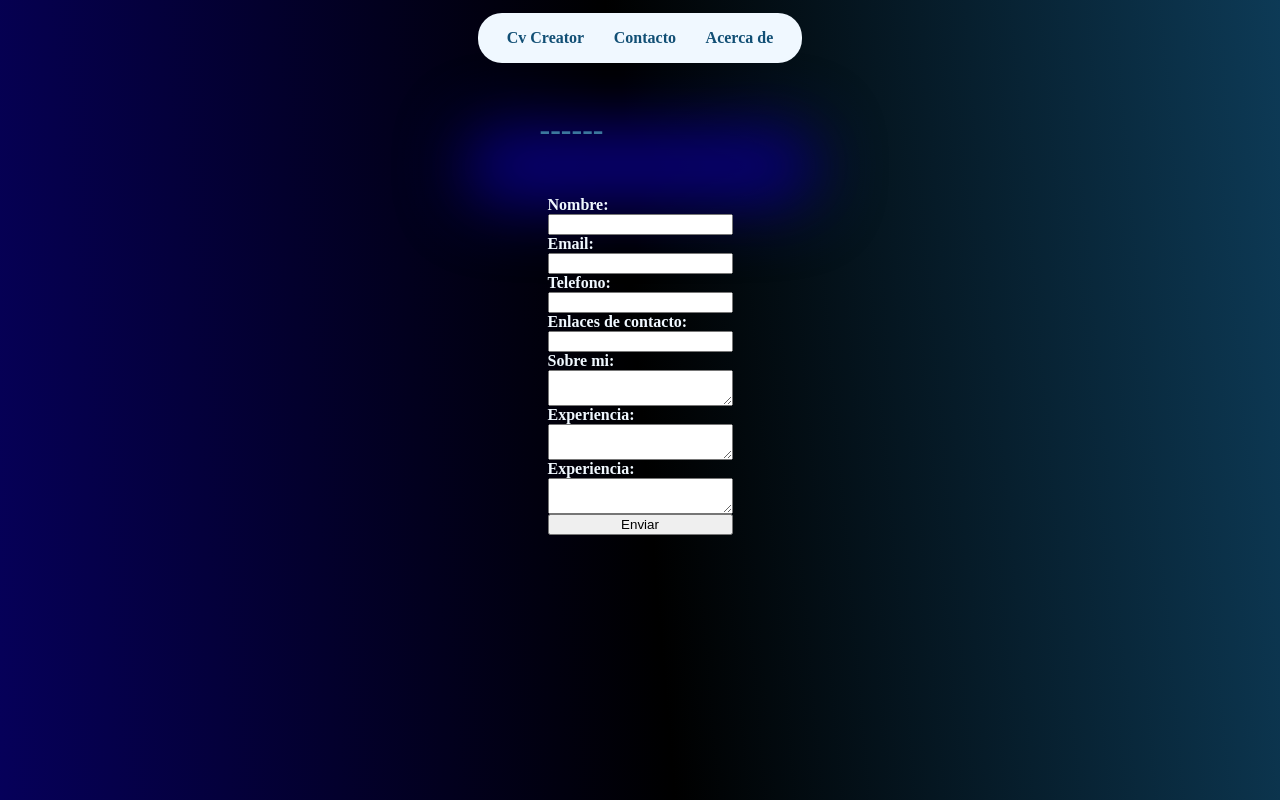
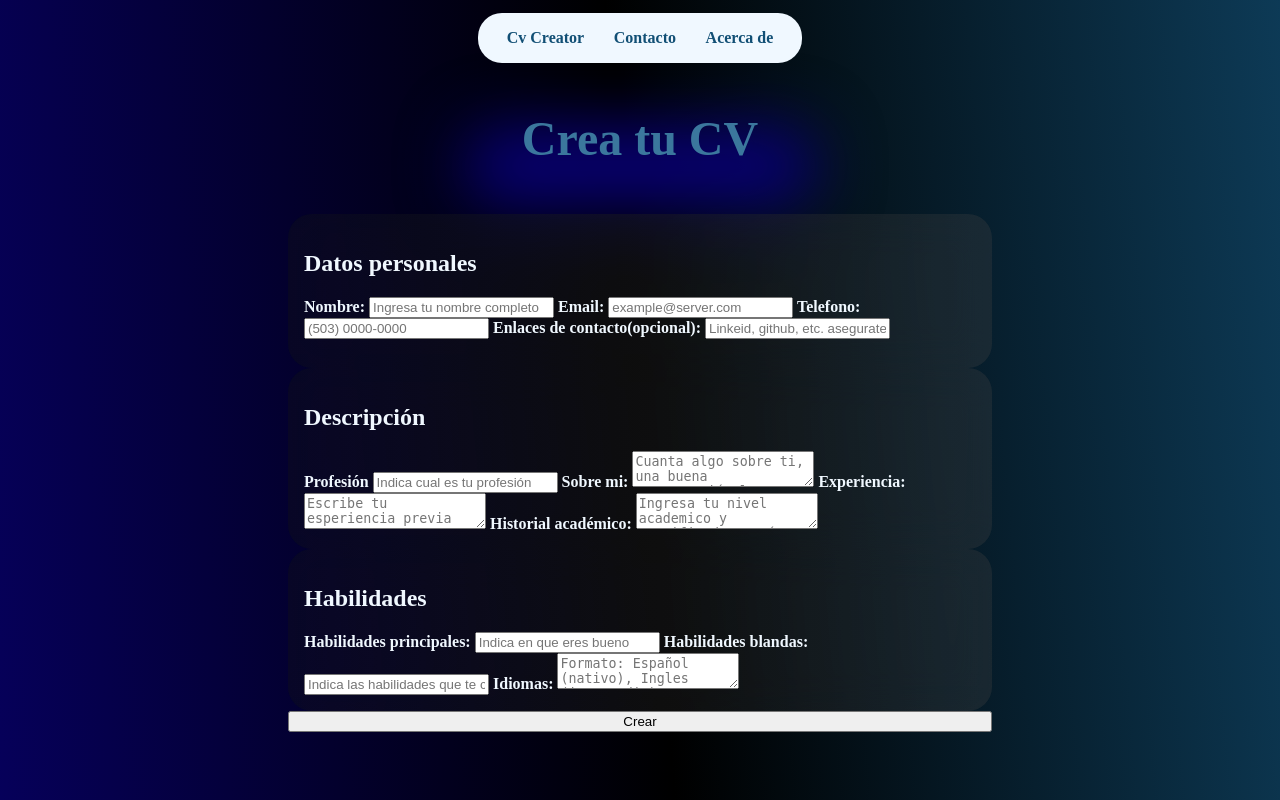
Before and after one commit to xsismadn3ss/cv_creator, a Django app: page /creator in a window 1280 px wide. Run offline with Django 5.2, Linux system fonts and the light colour scheme; some web fonts are replaced.

Commit message:
finalizar plantilla de formulario de creación

```diff
--- a/cv_creator/templates/create.html
+++ b/cv_creator/templates/create.html
@@ -1,35 +1,55 @@
 {% extends "master.html" %}
+{% load static %}
+
 {% block title %}Crear CV{% endblock title %}
 
 {% block content %}
 <section class="body_font">
-    <h1>------</h1>
+    <h1 class="xl center">Crea tu CV</h1>
+
     <section>
-        <form method="post">
+        <form id="form" method="post">
             {% csrf_token %}
-            <label for="name">Nombre:</label>
-            <input type="text" name="" id="">
+            <div class="card">
+                <h2>Datos personales</h2>
+                <label for="name">Nombre:</label>
+                <input type="text" name="name" id="name" placeholder="Ingresa tu nombre completo">
+                <label for="email">Email:</label>
+                <input type="email" name="email" id="email" placeholder="example@server.com">
+                <label for="phone">Telefono:</label>
+                <input type="number" name="phone" id="phone" placeholder="(503) 0000-0000">
+                <label for="urls">Enlaces de contacto(opcional):</label>
+                <input style="margin-bottom: 1em;" type="text" name="urls" id="urls"
+                    placeholder="Linkeid, github, etc. asegurate de separarlos por coma">
+            </div>
 
-            <label for="email">Email:</label>
-            <input type="text" name="" id="">
+            <div class="card">
+                <h2>Descripción</h2>
+                <label for="job">Profesión</label>
+                <input type="text" name="job" id="job" placeholder="Indica cual es tu profesión">
+                <label for="about">Sobre mi:</labxel>
+                    <textarea name="about" id="about"
+                        placeholder="Cuanta algo sobre ti, una buena presentación lo cambia todo"></textarea>
+                    <label for="experience">Experiencia:</label>
+                    <textarea name="exp" id="exp" placeholder="Escribe tu esperiencia previa"></textarea>
+                    <label for="education">Historial académico:</label>
+                    <textarea name="education" id="education"
+                        placeholder="Ingresa tu nivel academico y certificados aquí"></textarea>
+            </div>
 
-            <label for="phone">Telefono:</label>
-            <input type="text" name="" id="">
-
-            <label for="urls">Enlaces de contacto:</label>
-            <input type="text" name="" id="">
-
-            <labxel for="about">Sobre mi:</labxel>
-            <textarea name="" id=""></textarea>
-
-            <label for="experience">Experiencia:</label>
-            <textarea name="" id=""></textarea>
-
-            <label for="Certificados y Educación">Experiencia:</label>
-            <textarea name="" id=""></textarea>
-
-            <button type="button">Enviar</button>
+            <div class="card">
+                <h2>Habilidades</h2>
+                <label for="top">Habilidades principales:</label>
+                <input type="text" name="top" id="top" placeholder="Indica en que eres bueno">
+                <label for="soft">Habilidades blandas:</label>
+                <input type="text" name="soft" id="soft" placeholder="Indica las habilidades que te complementan">
+                <label for="lang">Idiomas:</label>
+                <textarea name="lang" id="lang"
+                    placeholder="Formato: Español (nativo), Ingles (intermedio)..."></textarea>
+            </div>
+            <button type="button" onclick="validate()">Crear</button>
         </form>
+        <script src="{% static "js/validate.js" %}"></script>
     </section>
 </section>
 {% endblock content %}
```
